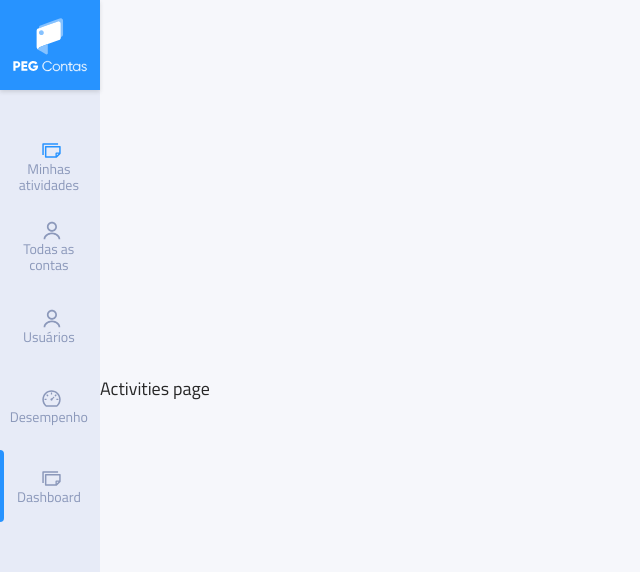
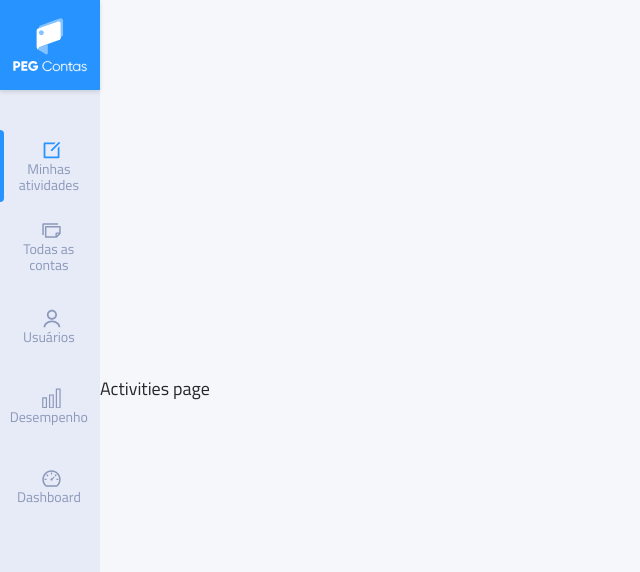
Before and after one commit to Hechprad/teste-umctec, a React (Create React App) app: page /activities in a window 1280 px wide. Shown: the top 572 px of the page, without its empty margins (0-640 px from the left). Built offline with nearby package versions, Linux system fonts and the light colour scheme.

Commit message:
[develop] - update Menu

```diff
--- a/src/components/Menu/MenuItem/styles.ts
+++ b/src/components/Menu/MenuItem/styles.ts
@@ -6,6 +6,7 @@ export const MenuItem = styled.div`
   align-content: center;
   width: 100%;
   height: 72px;
+  cursor: pointer;
 
   & + & {
     margin-top: ${({ theme }) => theme.spacing(1)}px;
--- /dev/null
+++ b/src/components/Menu/data.ts
@@ -0,0 +1,58 @@
+import { themeColors } from 'styles/theme'
+
+import { dict } from 'components/IconExporter'
+
+const menuItems = (
+  locationPath: string
+): {
+  id: number
+  iconName: keyof typeof dict
+  text: string
+  color: keyof typeof themeColors
+  selectedItem: boolean
+}[] => {
+  const activeColor = 'blue2'
+  const inactiveColor = 'gray3'
+
+  const handleActiveItem = (path: string): 'blue2' | 'gray3' =>
+    locationPath === path ? activeColor : inactiveColor
+  return [
+    {
+      id: 1,
+      text: 'Minhas atividades',
+      iconName: 'activities',
+      color: handleActiveItem('/activities'),
+      selectedItem: locationPath === '/activities',
+    },
+    {
+      id: 2,
+      text: 'Todas as contas',
+      iconName: 'accounts',
+      color: handleActiveItem('/accounts'),
+      selectedItem: locationPath === '/accounts',
+    },
+    {
+      id: 3,
+      text: 'Usuários',
+      iconName: 'user',
+      color: handleActiveItem('/users'),
+      selectedItem: locationPath === '/users',
+    },
+    {
+      id: 4,
+      text: 'Desempenho',
+      iconName: 'performance',
+      color: handleActiveItem('/performance'),
+      selectedItem: locationPath === '/performance',
+    },
+    {
+      id: 5,
+      text: 'Dashboard',
+      iconName: 'dashboard',
+      color: handleActiveItem('/dashboard'),
+      selectedItem: locationPath === '/dashboard',
+    },
+  ]
+}
+
+export default menuItems
--- a/src/components/Menu/index.tsx
+++ b/src/components/Menu/index.tsx
@@ -1,59 +1,38 @@
 import React from 'react'
+import { useHistory } from 'react-router-dom'
 import { v4 } from 'uuid'
-import { themeColors } from 'styles/theme'
 
-import IconExporter, { dict } from 'components/IconExporter'
+import IconExporter from 'components/IconExporter'
 import MenuItem from './MenuItem'
 
+import menuItems from './data'
 import * as s from './styles'
 
 const Menu: React.FC = () => {
-  const menuItems: {
-    id: number
-    iconName: keyof typeof dict
-    text: string
-    color: keyof typeof themeColors
-    selectedItem: boolean
-  }[] = [
-    {
-      id: 1,
-      text: 'Minhas atividades',
-      iconName: 'accounts',
-      color: 'blue2',
-      selectedItem: false,
-    },
-    {
-      id: 2,
-      text: 'Todas as contas',
-      iconName: 'user',
-      color: 'gray3',
-      selectedItem: false,
-    },
-    {
-      id: 3,
-      text: 'Usuários',
-      iconName: 'user',
-      color: 'gray3',
-      selectedItem: false,
-    },
-    {
-      id: 4,
-      text: 'Desempenho',
-      iconName: 'dashboard',
-      color: 'gray3',
-      selectedItem: false,
-    },
-    {
-      id: 5,
-      text: 'Dashboard',
-      iconName: 'accounts',
-      color: 'gray3',
-      selectedItem: true,
-    },
-  ]
+  const history = useHistory()
+  const locationPath = history.location.pathname
 
   const handleClick = (clickedItem: number): void => {
-    console.log(clickedItem)
+    switch (clickedItem) {
+      case 1:
+        history.push('/activities')
+        break
+      case 2:
+        history.push('/accounts')
+        break
+      case 3:
+        history.push('/users')
+        break
+      case 4:
+        history.push('/performance')
+        break
+      case 5:
+        history.push('/dashboard')
+        break
+      default:
+        history.push('/')
+        break
+    }
   }
 
   return (
@@ -61,7 +40,7 @@ const Menu: React.FC = () => {
       <s.MenuLogo>
         <IconExporter name="brand" color="white1" width={100} height="100%" />
       </s.MenuLogo>
-      {menuItems.map(item => (
+      {menuItems(locationPath).map(item => (
         <MenuItem
           key={v4()}
           id={item.id}
```
